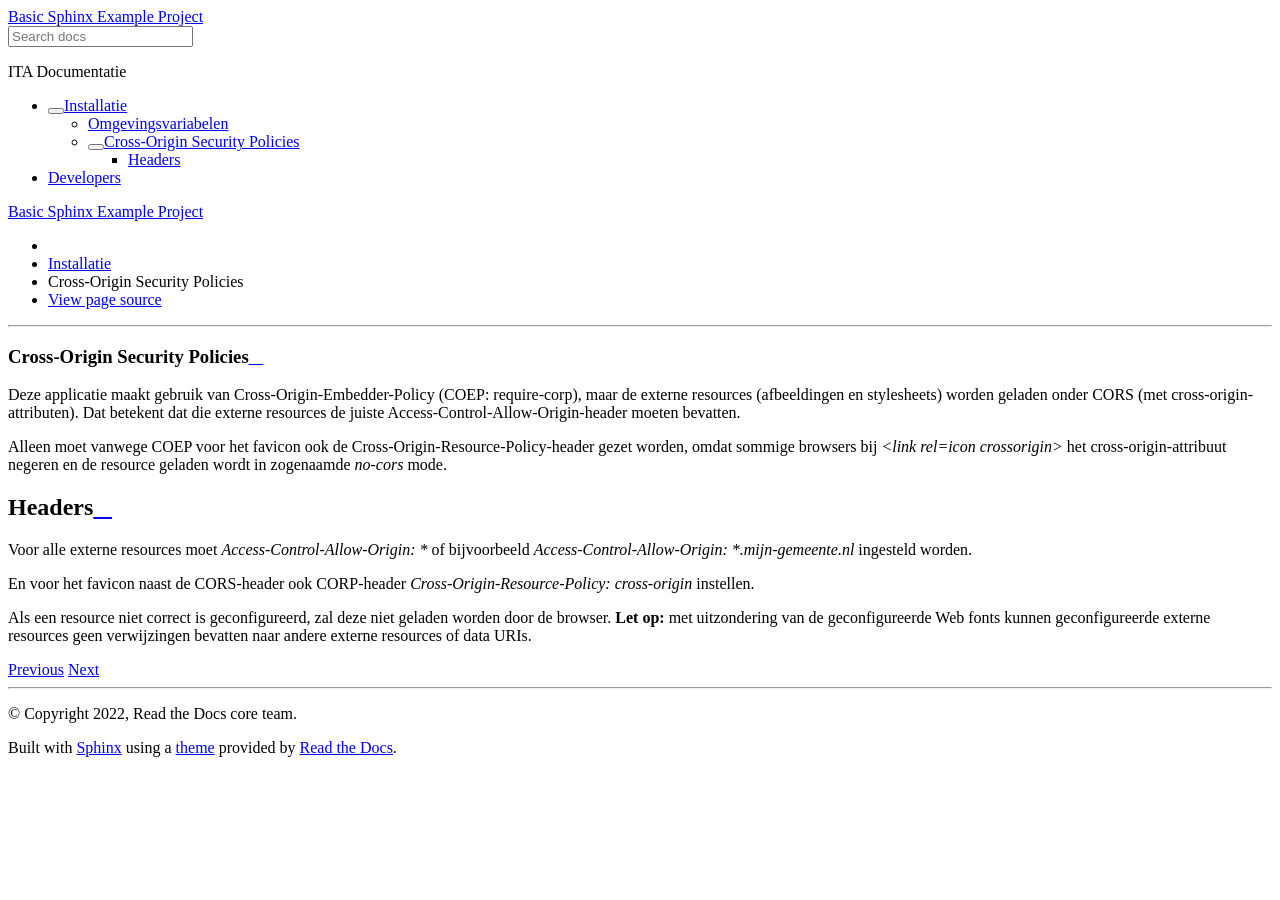
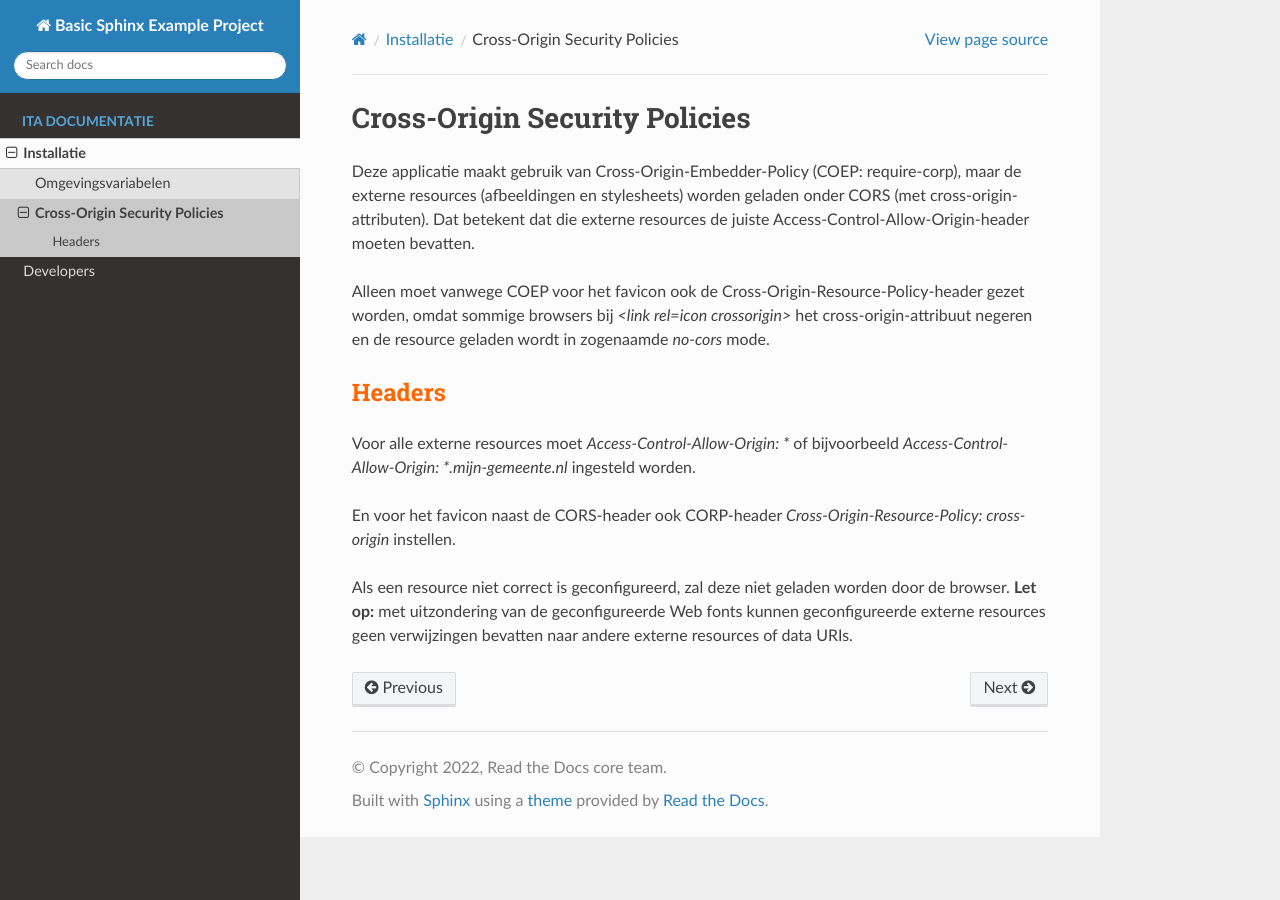
Before and after one commit to Interne-Taak-Afhandeling/.github, a Sphinx documentation site: the page built from docs/installation/cosp.rst, in a window 1280 px wide. Built offline with Sphinx 7.4.7 and the Read the Docs theme 3.1.0, drawn with Linux system fonts in a browser that asks for light colours; pages that are not in the unit, such as notebooks, are missing from menus.

Commit message:
Update custom.css

```diff
--- a/docs/_static/css/custom.css
+++ b/docs/_static/css/custom.css
@@ -1,4 +1,4 @@
-@import 'theme.css
+@import 'theme.css';
 
 
 .rst-content h2{
```
